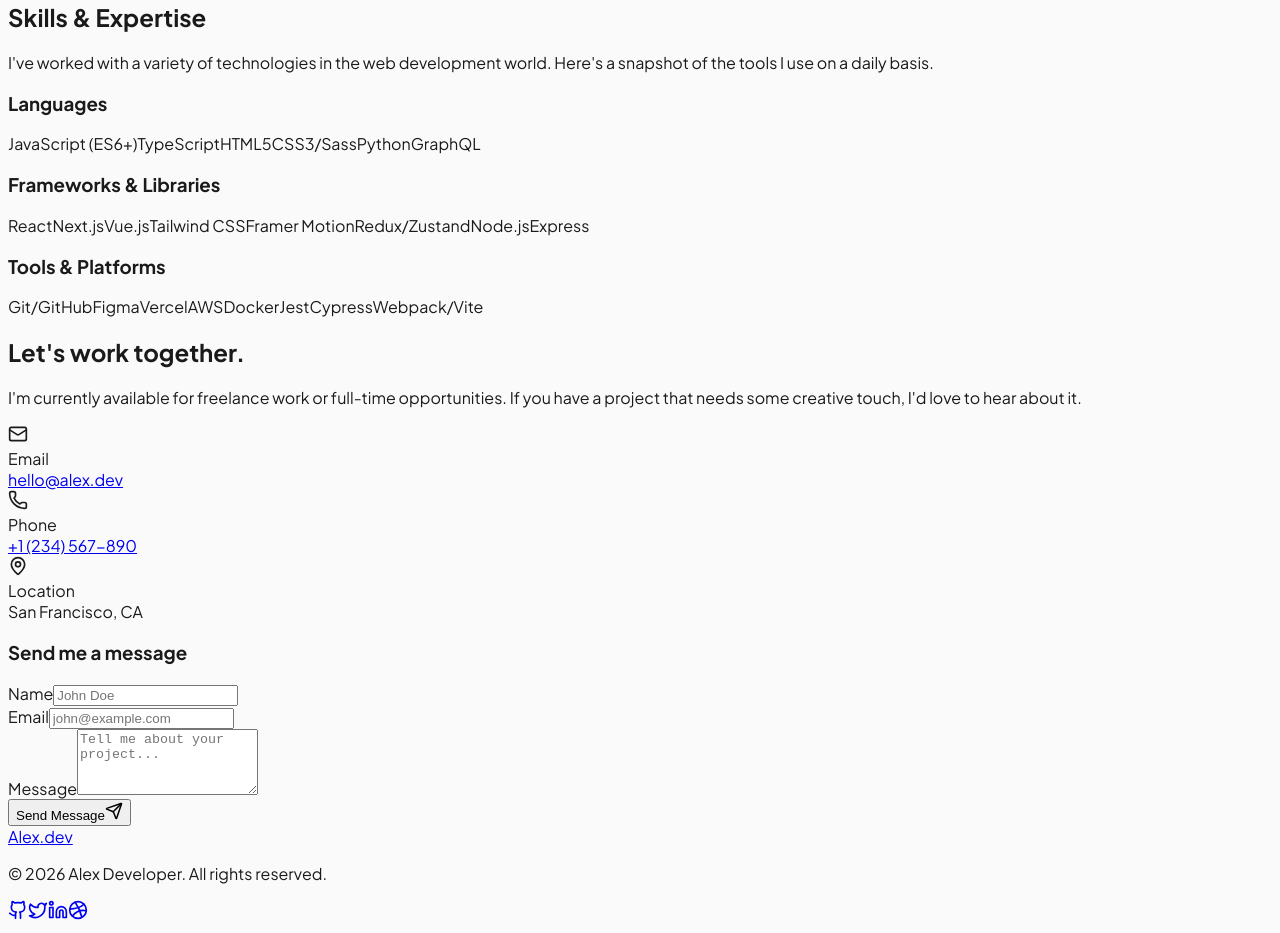
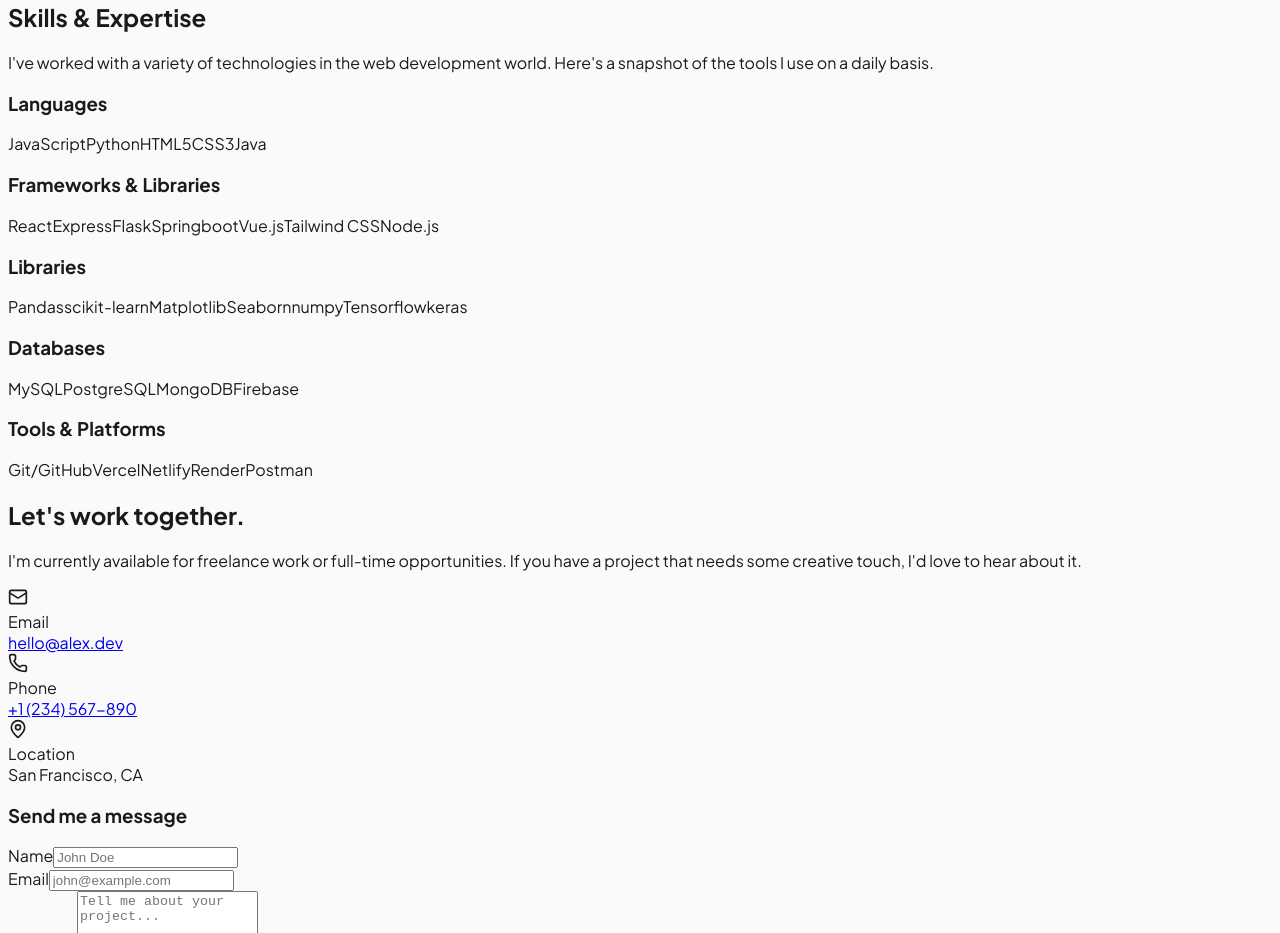
Before and after one commit to ramithax/Portfolio, a React app in the folder src/: page / in a window 1280 px wide. Shown: the part 2820-3753 px from the top of the page. Built offline with nearby package versions, Linux system fonts and the light colour scheme; the HTML template or start-up script is replaced by a standard one.

Commit message:
skills section updated

```diff
--- a/src/components/Skills.jsx
+++ b/src/components/Skills.jsx
@@ -4,15 +4,23 @@
 const skillCategories = [
   {
     title: 'Languages',
-    skills: ['JavaScript (ES6+)', 'TypeScript', 'HTML5', 'CSS3/Sass', 'Python', 'GraphQL']
+    skills: ['JavaScript', 'Python', 'HTML5', 'CSS3', 'Java']
   },
   {
     title: 'Frameworks & Libraries',
-    skills: ['React', 'Next.js', 'Vue.js', 'Tailwind CSS', 'Framer Motion', 'Redux/Zustand', 'Node.js', 'Express']
+    skills: ['React', 'Express', 'Flask', 'Springboot', 'Vue.js', 'Tailwind CSS', 'Node.js']
+  },
+  {
+    title: 'Libraries',
+    skills: ['Pandas', 'scikit-learn', 'Matplotlib', 'Seaborn', 'numpy', 'Tensorflow', 'keras']
+  },
+  {
+    title: 'Databases',
+    skills: ['MySQL', 'PostgreSQL', 'MongoDB', 'Firebase']
   },
   {
     title: 'Tools & Platforms',
-    skills: ['Git/GitHub', 'Figma', 'Vercel', 'AWS', 'Docker', 'Jest', 'Cypress', 'Webpack/Vite']
+    skills: ['Git/GitHub', 'Vercel', 'Netlify', 'Render', 'Postman']
   }
 ];
 
```
